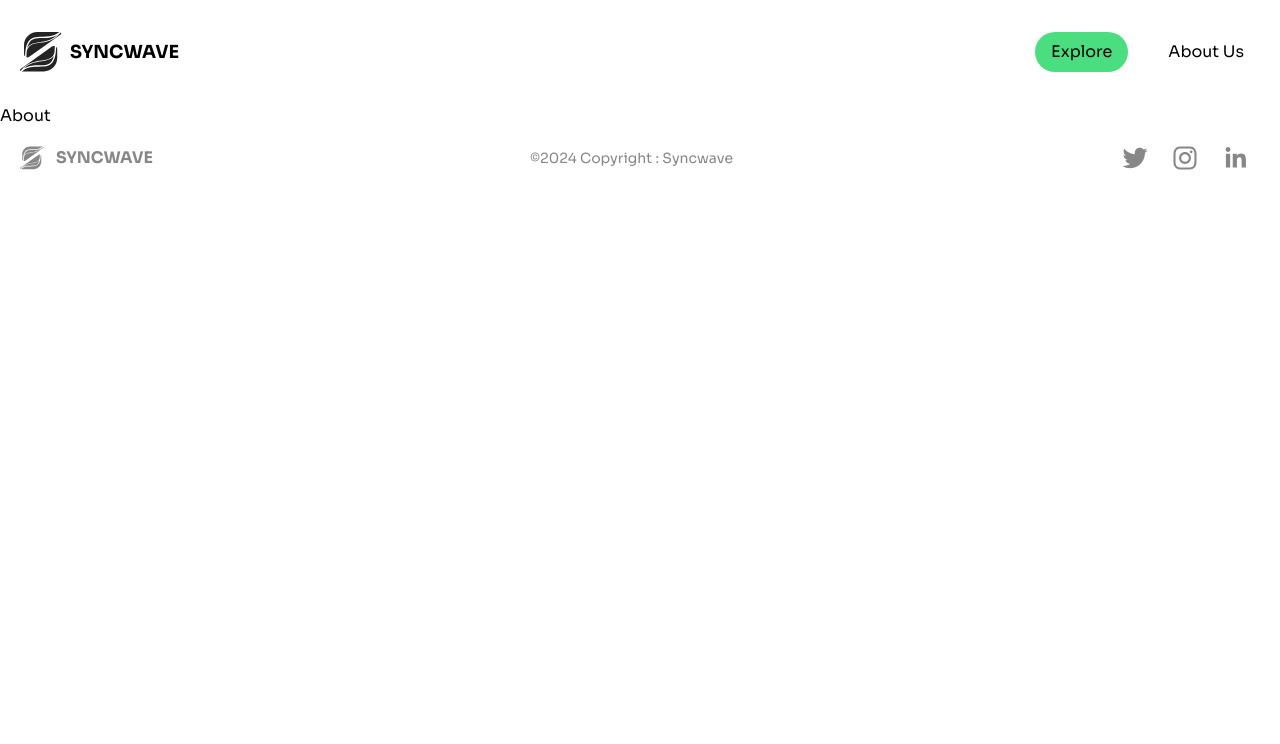
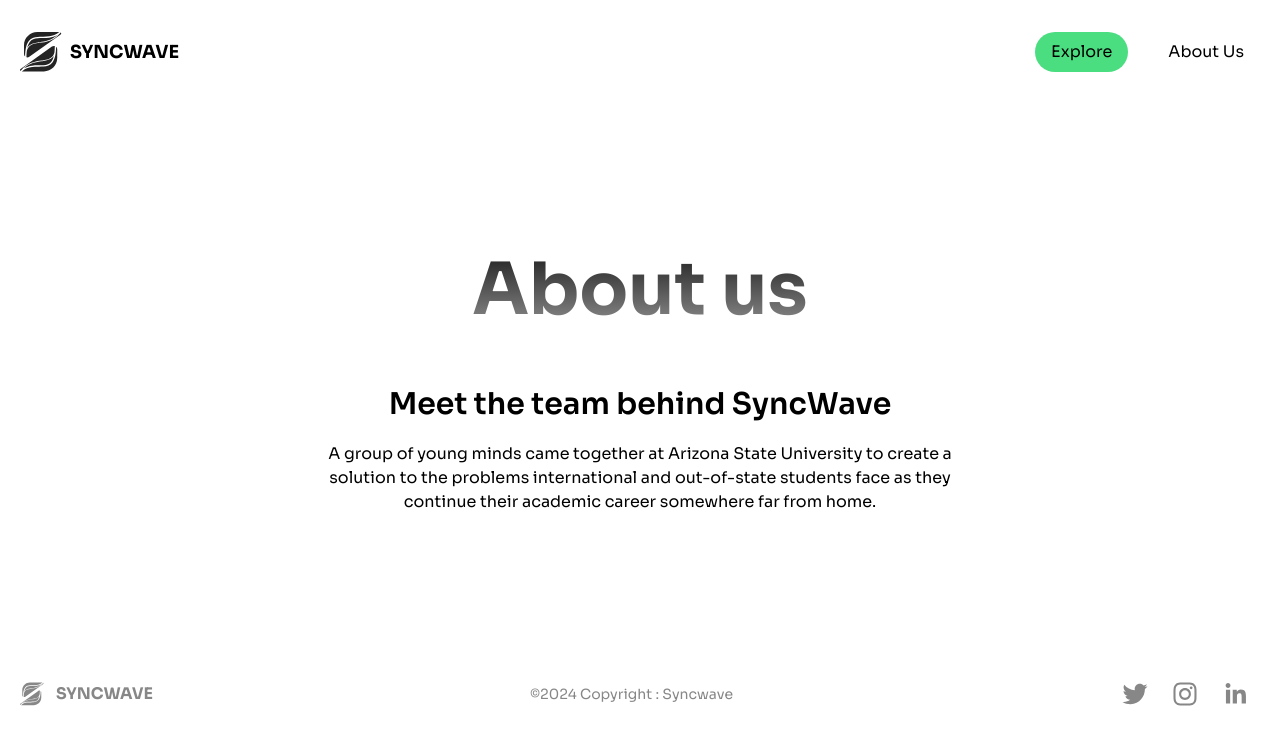
Before and after one commit to rohit-iwnl/syncwave-website, a Next.js app: page /aboutUs in a window 1280 px wide. Shown: the top 744 px of the page. Built offline with nearby package versions, Linux system fonts and the light colour scheme.

Commit message:
add hero section to about route

```diff
--- a/app/aboutUs/page.tsx
+++ b/app/aboutUs/page.tsx
@@ -1,9 +1,29 @@
-import React from 'react'
+import React from "react";
 
-type Props = {}
+type Props = {};
 
 export default function About({}: Props) {
   return (
-    <div>About</div>
-  )
+    <div className="w-full max-w-7xl mx-auto min-h-[70vh] max-h-screen flex gap-10 flex-col items-center justify-center">
+      <div className="flex flex-col gap-5 items-center justify-center">
+        <h1
+          className="text-5xl lg:text-6xl xl:text-7xl text-center font-bold bg-clip-text text-transparent px-2"
+          style={{
+            backgroundImage: "linear-gradient(to bottom, #242424, #8A8A8A)",
+            WebkitBackgroundClip: "text",
+            WebkitTextFillColor: "transparent",
+          }}
+        >
+          About us
+        </h1>
+        <h2 className="font-semibold mt-10 text-xl md:text-2xl lg:text-3xl text-center">Meet the team behind SyncWave</h2>
+        <p className="text-center max-w-full md:max-w-[50vw] lg:max-w-[50vw]">
+          A group of young minds came together at Arizona State University to
+          create a solution to the problems international and out-of-state
+          students face as they continue their academic career somewhere far
+          from home.
+        </p>
+      </div>
+    </div>
+  );
 }
```
